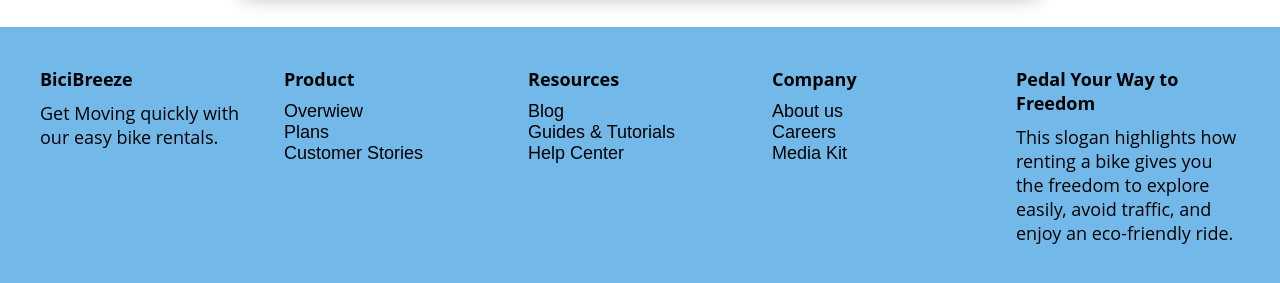
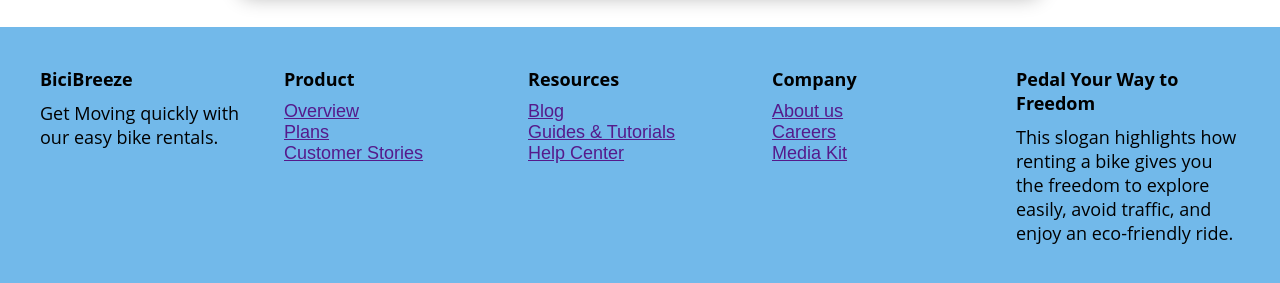
Before and after one commit to BiciBreeze/LandingPage, a plain HTML site: page index.html in a window 1280 px wide. Shown: the part 3571-3854 px from the top of the page. Drawn offline with Linux system fonts and the light colour scheme.

Commit message:
fix: footer now are clickable with href

```diff
--- a/index.html
+++ b/index.html
@@ -185,25 +185,25 @@
         <div class="footer-section">
           <h2>Product</h2>
           <ul>
-            <li>Overwiew</li>
-            <li>Plans</li>
-            <li>Customer Stories</li>
+            <li><a href="">Overview</a></li>
+            <li><a href="">Plans</a></li>
+            <li><a href="">Customer Stories</a></li>
           </ul>
         </div>
         <div class="footer-section">
           <h2>Resources</h2>
           <ul>
-            <li>Blog</li>
-            <li>Guides & Tutorials</li>
-            <li>Help Center</li>
+            <li><a href="">Blog</a></li>
+            <li><a href="">Guides & Tutorials</a></li>
+            <li><a href="">Help Center</a></li>
           </ul>
         </div>
         <div class="footer-section">
             <h2>Company</h2>
             <ul>
-              <li>About us</li>
-              <li>Careers</li>
-              <li>Media Kit</li>
+              <li><a href="">About us</a></li>
+              <li><a href="">Careers</a></li>
+              <li><a href="">Media Kit</a></li>
             </ul>
           </div>
           <div class="footer-section">
```
